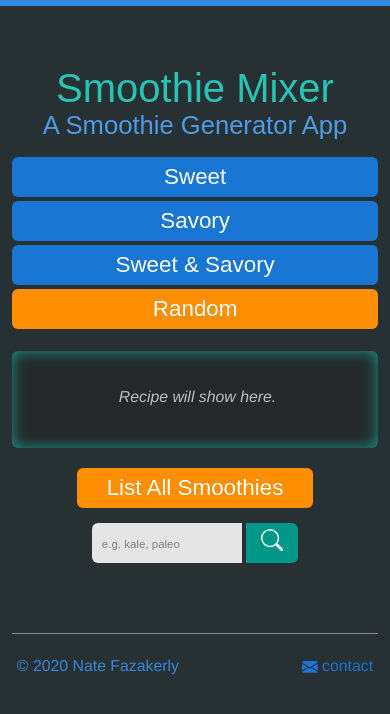
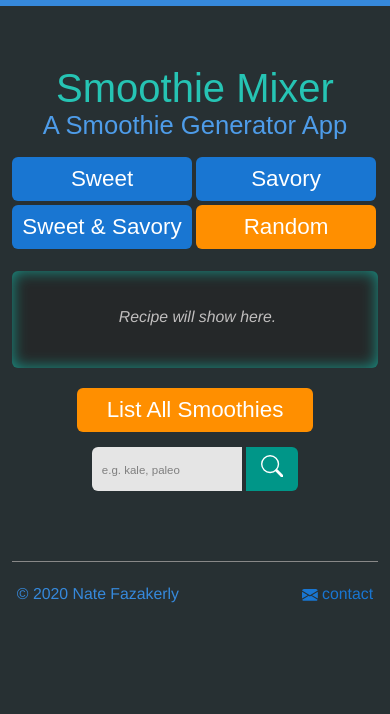
Before and after one commit to nate816/smoothiemixer, a React (Create React App) app: page / in a window 390 px wide. Shown: the top 714 px of the page. Built offline with nearby package versions, Linux system fonts and the light colour scheme; a web font is replaced by a local one.

Commit message:
updated manifest.json

```diff
--- a/src/styles.css
+++ b/src/styles.css
@@ -57,19 +57,6 @@ h2 { font:400 1.8em bebas-neue-pro, sans-serif; font-weight: 400; color:#26c4b4;
 h3 { font: 400 1em Helvetica, Arial, sans-serif; color:#26c4b4; margin:1.5em 0 0; }
 h4 { font:400 2em bebas-neue-pro, sans-serif; color:#4e9ce9; margin:0; }
 h5 { font: 1.25em Helvetica, Arial, sans-serif; color:#1976d2; font-weight:bold; font-style:italic; line-height:inherit; margin:0.5em; }
-h3.val { color:#e09868; text-align:center; line-height:inherit; width:120%; margin: 15px 0 20px -26%; }
-h3.val a { color:#e09868; line-height:inherit; }
-.red { color:#e09868; }
-@font-face {
-  font-family: 'varela_roundregular';
-  src: url('./fonts/varelaround-regular-webfont.eot');
-  src: url('./fonts/varelaround-regular-webfont.eot?#iefix') format('embedded-opentype'),
-       url('./fonts/varelaround-regular-webfont.woff') format('woff'),
-       url('./fonts/varelaround-regular-webfont.ttf') format('truetype');
-  font-weight: normal;
-  font-style: normal;
-
-}
 
 button { font:400 1.55em bebas-neue-pro, sans-serif; font-weight: 400; border:none; cursor: pointer; text-transform: capitalize; background:none;  }
 a { text-decoration:none; color:#1976d2; transition:0.4s; -moz-transition:0.4s; -webkit-transition:0.4s; margin:0; }
@@ -147,12 +134,12 @@ footer { border-top: 1px solid #888; position: relative; text-align:left; font-s
   .smoothie img { display:none; }
   .recipe ul { padding-inline-start: 25px; }
   /* BUTTONS / SEARCH */
-  .nav button { float:left; height:auto; margin:2px; width:49.2%; border-radius:6px; display:block; padding:7px; font-size:1.4em; }
-  .listAllBtn { height:40px; font-size:1.4em; }
-  .searchBtn { height:40px; font-size:1.4em;  }
+  .nav button { float:left; height:44px; margin:2px; width: calc(50% - 5px); border-radius:6px; display:block; padding:9px 0; font-size:1.4em; }
+  .listAllBtn { height:44px; font-size:1.4em; }
+  .searchBtn { height:44px; font-size:1.4em;  }
   /* searching */
   #search { width:99%; }
-  #search input { width:150px; height:40px; font-size:0.9em;  }
+  #search input { width:150px; height:44px; font-size:0.9em;  }
   /* *********/
   /* smoothie images: */
   /* HR: */
@@ -162,11 +149,11 @@ footer { border-top: 1px solid #888; position: relative; text-align:left; font-s
 }
 
 @media only screen and (max-width: 650px) {
-  .nav button { width:49%; }
+  /* .nav button { width:49%; } */
 }
 @media only screen and (max-width: 520px) {
   /* iphone x, pixel 2, etc... */
-  .nav button { width:99%; }
+  /* .nav button { width:99%; } */
   #search input { display: inline-block; float:none; vertical-align: top; }
   .search-right { margin-top:15px; }
   .search-left { float:none; }
@@ -178,11 +165,15 @@ footer { border-top: 1px solid #888; position: relative; text-align:left; font-s
   #search input { border-radius:6px; margin-bottom:10px; } */
 }
 
-@media print,
-     (-o-min-device-pixel-ratio: 5/4),
-     (-webkit-min-device-pixel-ratio: 1.25),
-     (min-resolution: 120dpi) {
-  /* Style adjustments for high resolution devices */
+@font-face {
+  font-family: 'varela_roundregular';
+  src: url('./fonts/varelaround-regular-webfont.eot');
+  src: url('./fonts/varelaround-regular-webfont.eot?#iefix') format('embedded-opentype'),
+       url('./fonts/varelaround-regular-webfont.woff') format('woff'),
+       url('./fonts/varelaround-regular-webfont.ttf') format('truetype');
+  font-weight: normal;
+  font-style: normal;
+
 }
 
 /* ==========================================================================
```
Also changed, not shown: public/manifest.json, 1 other file (tests, documents, lock files or other folders).
